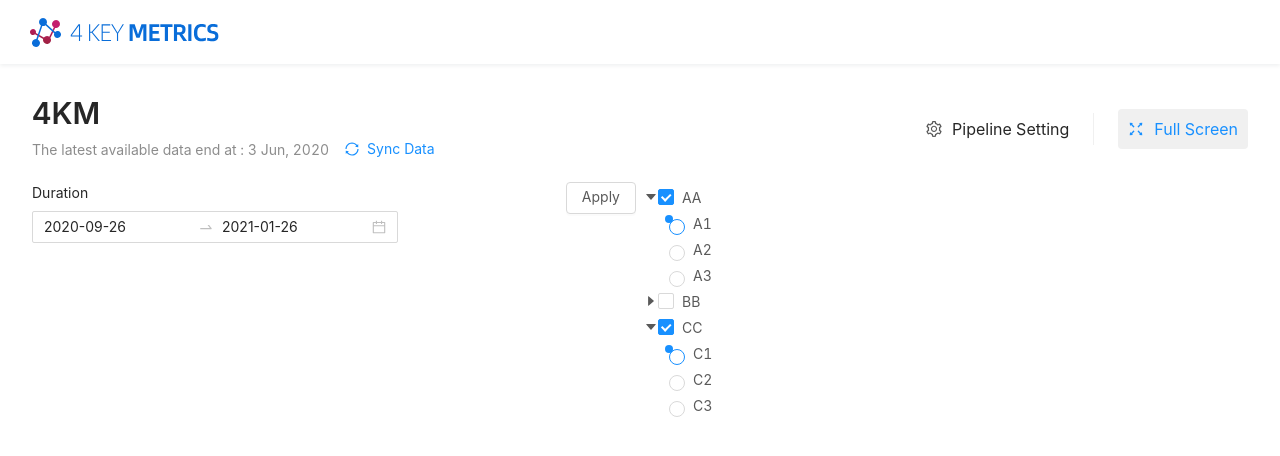
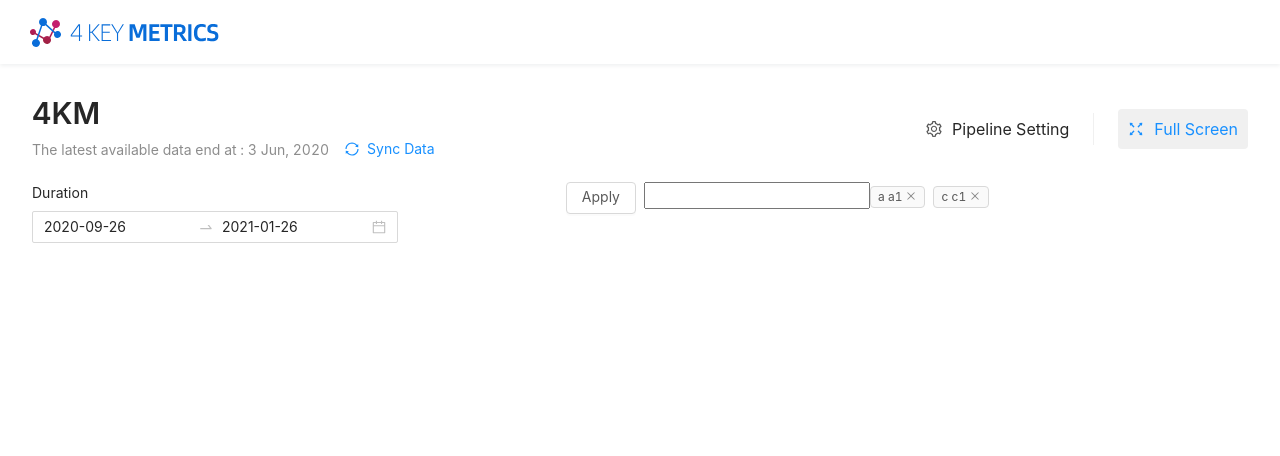
Before and after one commit to thoughtworks/metrik, a React app: page / in a window 1280 px wide. Shown: the top 456 px of the page. Built offline with nearby package versions, Linux system fonts and the light colour scheme.

Commit message:
[#99][Rui][Feat] build cascader popup

```diff
--- a/package.json
+++ b/package.json
@@ -111,6 +111,7 @@
 		"antd": "^4.10.2",
 		"axios": "^0.21.1",
 		"moment": "^2.29.1",
+		"rc-trigger": "^5.2.1",
 		"react": "^17.0.1",
 		"react-dom": "^17.0.1",
 		"react-router-dom": "^5.2.0"
--- a/src/components/MultipleCascader.tsx
+++ b/src/components/MultipleCascader.tsx
@@ -1,7 +1,8 @@
-import { Checkbox, Row, Col, Radio, Select } from "antd";
+import { Checkbox, Row, Col, Radio, Tag } from "antd";
 import React, { useState, useEffect, FC } from "react";
 import { CaretDownOutlined, CaretRightOutlined } from "@ant-design/icons";
 import { RadioChangeEvent } from "antd/es/radio";
+import Trigger from "rc-trigger";
 
 interface Option {
 	label: string;
@@ -95,7 +96,13 @@ export const MultipleCascader: FC<MultipleCascaderProps> = ({
 		});
 	};
 
+	const [popupVisible, setPopupVisible] = useState(false);
+
 	return (
+		<Trigger
+			action={["click"]}
+			destroyPopupOnHide
+			popup={
 				<Checkbox.Group onChange={onChange} value={checkedValues}>
 					{options.map((option, key) => {
 						return (
@@ -130,5 +137,19 @@ export const MultipleCascader: FC<MultipleCascaderProps> = ({
 						);
 					})}
 				</Checkbox.Group>
+			}
+			popupAlign={{
+				points: ["tl", "bl"],
+				offset: [0, 15],
+			}}
+			popupVisible={popupVisible}
+			onPopupVisibleChange={setPopupVisible}>
+			<div>
+				<input readOnly />
+				{Object.values(cascaderValue).map((item, key) => {
+					return <Tag key={key} closable={true}>{`${item.value} ${item.childValue}`}</Tag>;
+				})}
+			</div>
+		</Trigger>
 	);
 };
```
Also changed, not shown: 1 other file (tests, documents, lock files or other folders). Lines whose indentation alone changed are shown as unchanged.
